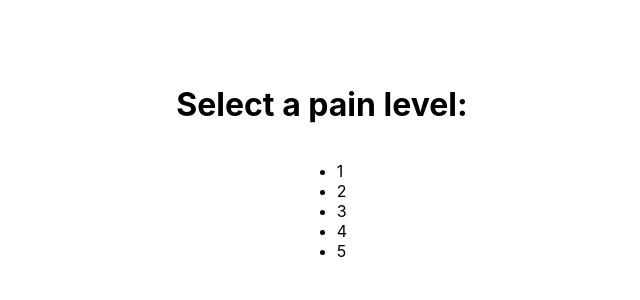
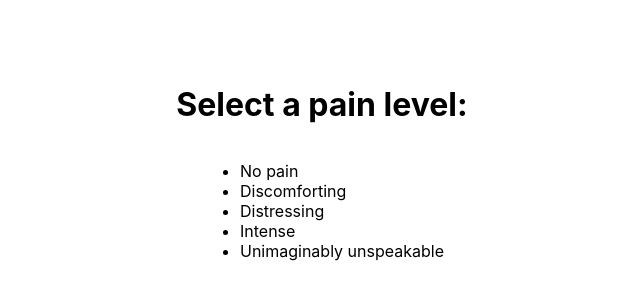
Before and after one commit to ccaalluumm/zombie-apocalypse, a Next.js app: page /pain in a window 1280 px wide. Shown: the part 230-530 px from the top of the page, without its empty margins (318-958 px from the left). Built offline with nearby package versions, Linux system fonts and the light colour scheme.

Commit message:
Create a pain page This page allows the user to specify the level of pain they are experiencing

```diff
--- a/pages/pain.js
+++ b/pages/pain.js
@@ -1,7 +1,10 @@
 import Head from 'next/head'
+import Link from 'next/link'
 import styles from '../styles/Home.module.css'
 
 export default function Pain() {
+const painLevels = ["No pain", "Discomforting", "Distressing", "Intense", "Unimaginably unspeakable"].map((painLevel) => <Link href="/hospitals"><li>{painLevel}</li></Link>)
+
     return (
         <div className={styles.container}>
             <Head>
@@ -12,11 +15,7 @@ export default function Pain() {
             <main className={styles.main}>
             <h1>Select a pain level:</h1>
             <ul>
-                <li>1</li>
-                <li>2</li>
-                <li>3</li>
-                <li>4</li>
-                <li>5</li>
+                { painLevels }
             </ul>
 
             </main>
```
Also changed, not shown: pages/hospitals.js (added).
